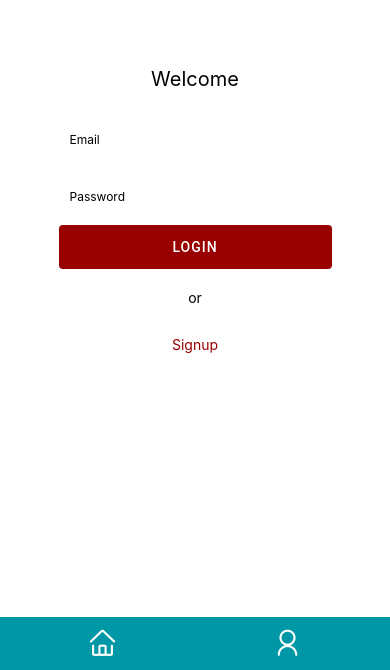
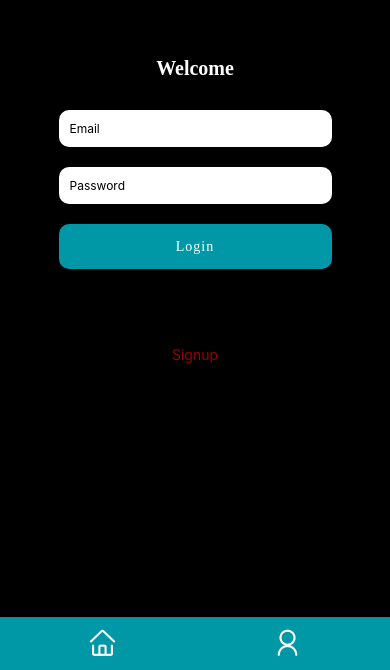
Before and after one commit to shahzaibansari123/Shezi-ReactNativeApp-ToDoList-DailyGoals, a React Native app in the folder todoapp/: screen /Login in a window 390 px wide. Shown: the part 174-844 px from the top of the page. Built offline with nearby package versions, Linux system fonts and the light colour scheme.

Commit message:
work complete

```diff
--- a/todoapp/screens/Home.jsx
+++ b/todoapp/screens/Home.jsx
@@ -124,7 +124,7 @@ const styles = StyleSheet.create({
     backgroundColor: "#0098A6",
     // backgroundColor: "#cc2b5e → #753a88",
     textTransform: "capitalize",
-    fontStyle: "italic",
+    // fontStyle: "italic",
   },
   addBtn: {
     backgroundColor: "#0098A6",
--- a/todoapp/screens/Login.jsx
+++ b/todoapp/screens/Login.jsx
@@ -21,12 +21,12 @@ const Login = ({navigation}) => {
     <View
       style={{
         flex: 1,
-        backgroundColor: "#fff",
+        backgroundColor: "#000",
         alignItems: "center",
         justifyContent: "center",
       }}
     >
-      <Text style={{ fontSize: 20, margin: 20 }}>Welcome</Text>
+      <Text style={Styles.heading}>Welcome</Text>
       <View style={{ width: "70%" }}>
         <TextInput
           placeholder="Email"
@@ -47,7 +47,7 @@ const Login = ({navigation}) => {
         style={Styles.btn}
         onPress={loginHandler}
       >
-        <Text style={{ color: "#fff" }}>Login</Text>
+        <Text style={Styles.btnTxt}>Login</Text>
       </Button>
       <Text style={{ marginTop: 20 }}>or</Text>
       <TouchableOpacity onPress={() => navigation.navigate("Register")}>
@@ -60,6 +60,16 @@ const Login = ({navigation}) => {
 export default Login;
 
 const Styles = StyleSheet.create({
+  heading: {
+    textAlign: "center",
+    fontSize: 20,
+    margin: 20,
+    fontFamily: "sans-serif-condensed",
+    fontWeight: "bold",
+    color: "white",
+    textTransform: "capitalize",
+    // fontStyle: "italic",
+  },
   inputFields: {
     borderWidth: 1,
     color: "black",
@@ -72,8 +82,17 @@ const Styles = StyleSheet.create({
     borderColor: "transparent",
   },
   btn: {
-    backgroundColor: "#900",
+    backgroundColor: "#0098A6",
     width: "70%",
     padding: 5,
+    marginVertical: 10,
+    borderRadius: 10,
   },
+  btnTxt:{
+    fontFamily: "sans-serif-condensed",
+    // fontWeight: "bold",
+    color: "#fff",
+    textTransform: "capitalize",
+    // fontStyle: "italic",
+  }
 });
```
